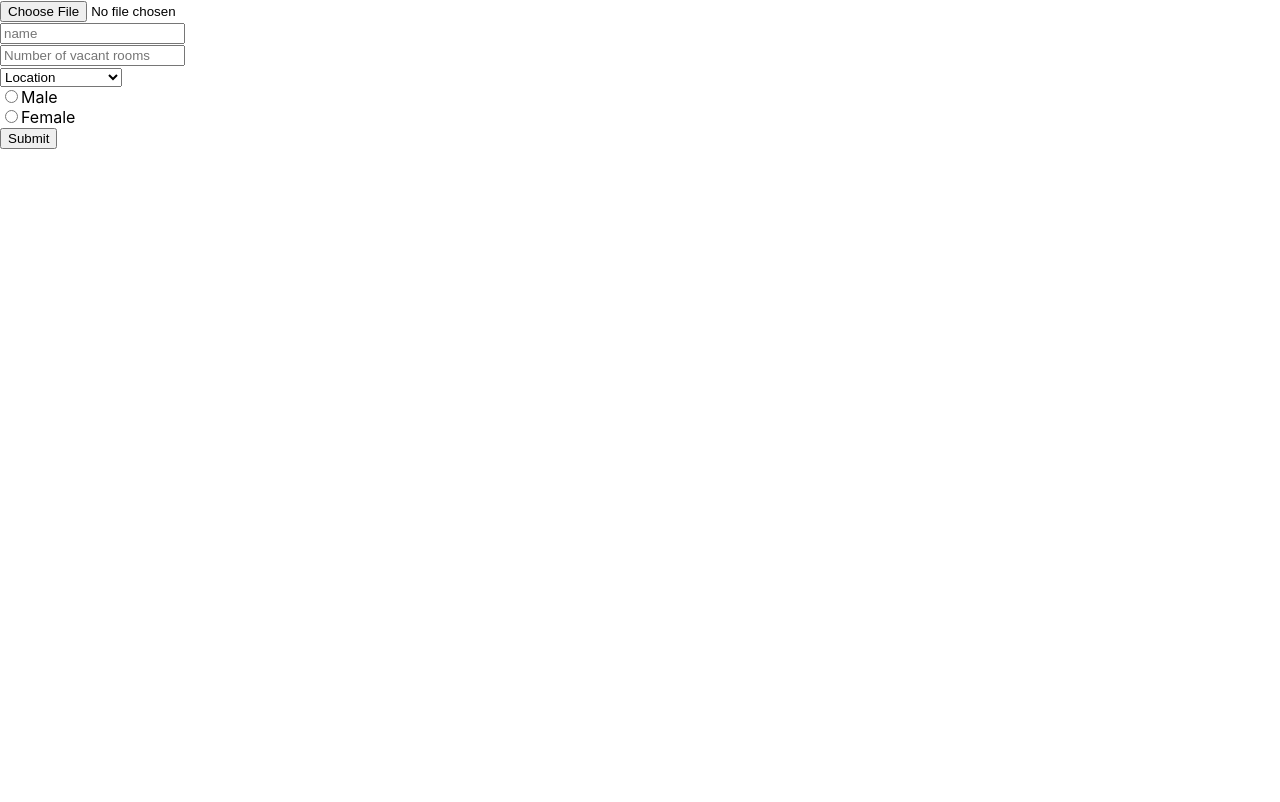
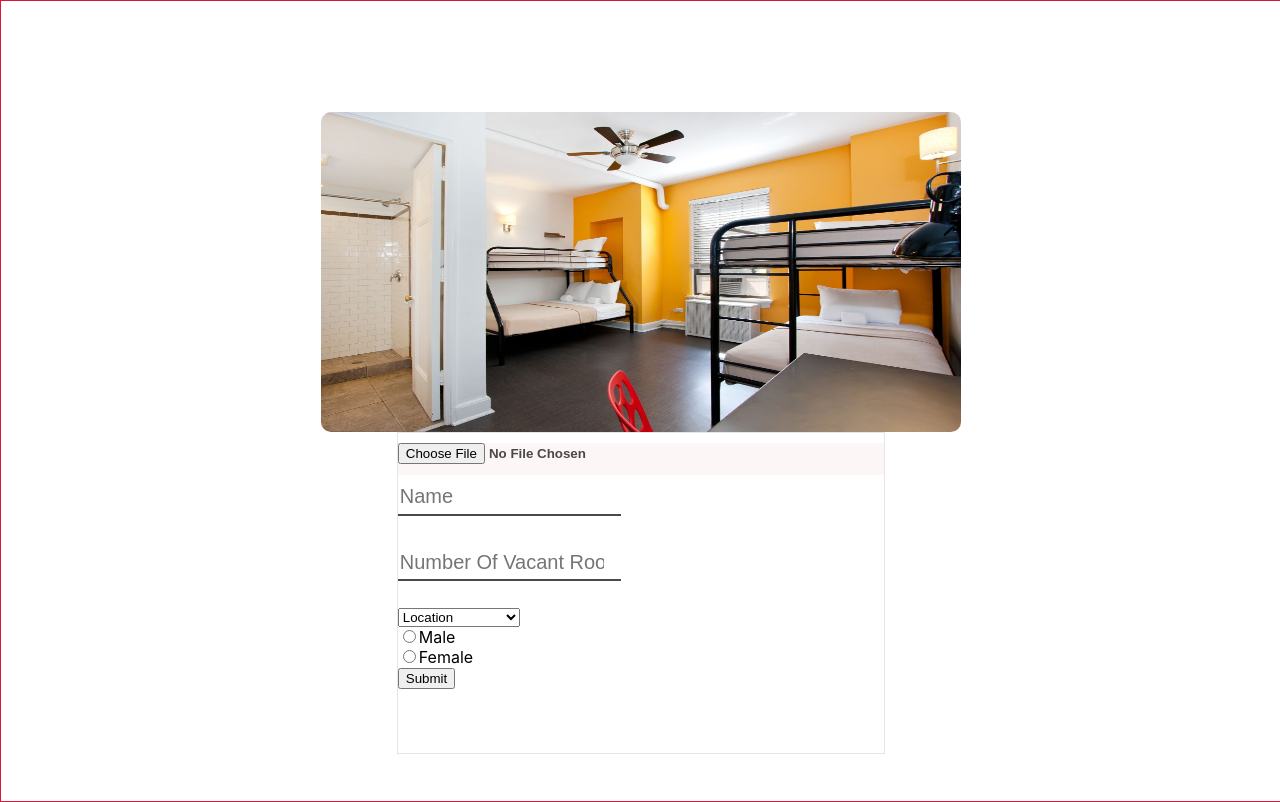
Before and after one commit to BSC-04-20/Acco-finder-front-end, a React (Create React App) app: page /hostel/post in a window 1280 px wide. Built offline with nearby package versions, Linux system fonts and the light colour scheme.

Commit message:
Implementing hostel posting page

```diff
--- a/src/postHostel/postHostel.css
+++ b/src/postHostel/postHostel.css
@@ -0,0 +1,79 @@
+:root{
+    --login-page-welcome-text-color: #FFFFFF;
+    --login-form-background-color-primary : #FDF6F6;
+    --login-btn-color:#014372;
+    --input-text-color:#4A4848;
+    --forgot-password-text-color-2:#121BEC;
+    }
+.post-hostel-container{
+    display: flex;
+    justify-content: center;
+    align-items: center;
+    flex-direction: column;
+    position: relative;
+    width: 100%;
+    height: 100vh;
+    border: 1px solid crimson;
+
+    }
+
+.room-picture-container{
+    margin-top: 5%;
+    display: flex;
+    justify-self: center;
+    width: 80vh;
+    height: 40%;
+    }
+.room-picture-container img{
+    background-size: contain;
+    width: 100%;
+    height: 100%;
+    border-radius: 10px;
+    }
+.hostelPostingForm{
+
+    width: 38vw;
+    height: 40vh;
+    background: #FFFFFF;
+    border: 1px solid #E5E5E5;
+    }
+.file-field{
+    margin-top: 2%;
+    width: 100%;
+    height: 10%;
+    outline: none;
+    border: none;
+    color: var(--input-text-color);
+    font-weight: bold;
+    text-transform: capitalize;
+    background: var(--login-form-background-color-primary);
+    }
+.hostelPostingForm .input-field
+{
+    display: flex;
+    flex-direction: column;
+    margin: 1% 0;
+    width: 45%;
+    height: 10%;
+    font-size: 20px;
+    text-transform: capitalize;
+    border-left: none;
+    border-right: none;
+    border-top: none;
+    border-bottom: 2px solid var(--input-text-color);
+    }
+.input-field:active, .input-field:focus{
+    display: flex;
+    flex-direction: column;
+    margin: 1% 0;
+    width: 35%;
+    height: 10%;
+    outline: none;
+    border-left: none;
+    border-right: none;
+    border-top: none;
+    border-bottom: 2px solid var(--input-text-color);
+    }
+.input-field:active, .input-field:focus{
+    border-bottom: 2px solid var(--login-btn-color);
+    }
--- a/src/postHostel/postHostel.jsx
+++ b/src/postHostel/postHostel.jsx
@@ -1,5 +1,7 @@
 import { useState } from "react";
 import client from "../axiosClient/Client";
+import  './postHostel.css'
+import RoomPhoto from '../assets/Room-1.jpg'
 
 export function PostHostel(){
     const [name, setName] = useState();
@@ -29,20 +31,28 @@ export function PostHostel(){
     }
 
     return(
-        <form onSubmit={handlePosting}>
-            <input type="file" onChange={(event)=> setImage(event.target.files[0])}/><br/>
-            <input type="text" placeholder="name"  onChange={(event) => setName(event.target.value)} required/><br/>
-            <input type="number" placeholder="Number of vacant rooms" onChange={(event) => setRooms(event.target.value)}/><br/>
-            <select onChange={(event)=>setLocation(event.target.value)}>
+        <div className='post-hostel-container'>
+             <div className='room-picture-container'>
+                 <img src={RoomPhoto} alt='hostel'/>
+             </div>
+            <form onSubmit={handlePosting} className="hostelPostingForm">
+                <input  className='file-field' type="file" onChange={(event) => setImage(event.target.files[0])}/><br/>
+                <input  className='input-field' type="text" placeholder="name" onChange={(event) => setName(event.target.value)} required/><br/>
+                <input className='input-field' type="number" placeholder="Number of vacant rooms"
+                       onChange={(event) => setRooms(event.target.value)}/><br/>
+                <select onChange={(event) => setLocation(event.target.value)}>
                     <option selected disabled>Location</option>
                     <option value="Chikanda Urban">Chikanda Urban</option>
                     <option value="Chikanda Rural">Chikanda Rural</option>
                     <option value="Old Naisi">Old Naisi</option>
                     <option value="Chikanda Matiya">Chikanda Matiya</option>
                 </select><br/>
-            <input type="radio" name="gender" value="male"  onChange={(event)=>setGender(event.target.value)}/><label>Male</label><br/>
-            <input type="radio" name="gender" value="female" onChange={(event)=>setGender(event.target.value)} /><label>Female</label><br/>
-            <input  type="submit"/>
+                <input type="radio" name="gender" value="male"
+                       onChange={(event) => setGender(event.target.value)}/><label>Male</label><br/>
+                <input type="radio" name="gender" value="female"
+                       onChange={(event) => setGender(event.target.value)}/><label>Female</label><br/>
+                <input type="submit"/>
             </form>
+        </div>
     )
 }
```
Also changed, not shown: src/assets/Room-1.jpg (added). Lines whose indentation alone changed are shown as unchanged.
